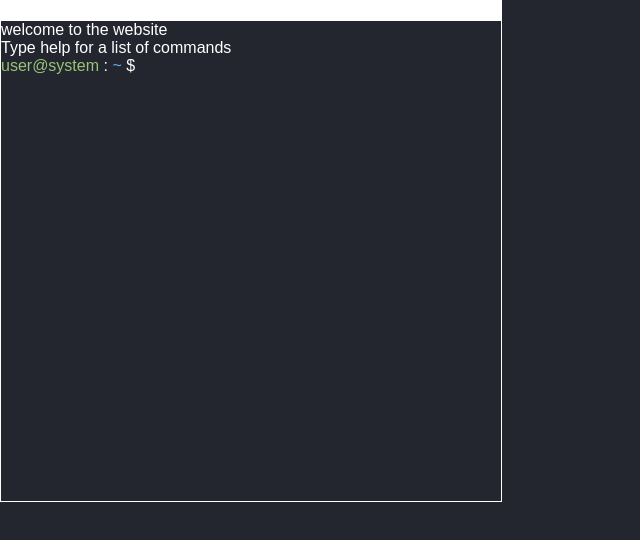
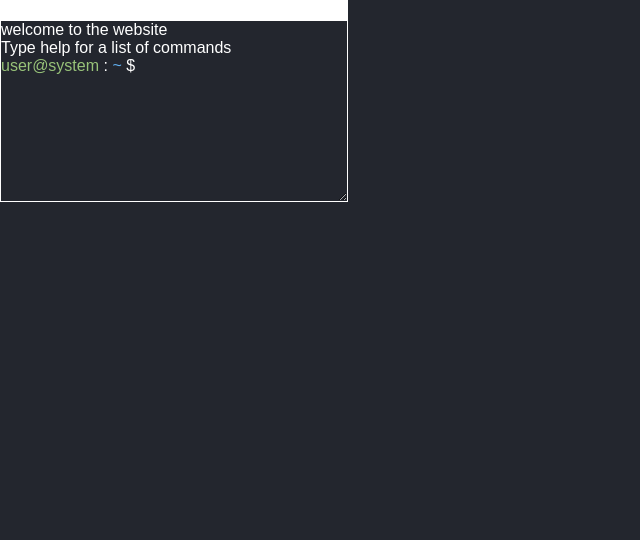
Before and after one commit to oscarchilds/desktop-portfolio, a Vue app: page / in a window 1280 px wide. Shown: the top 540 px of the page, without its empty margins (0-640 px from the left). Built offline with nearby package versions, Linux system fonts and the light colour scheme.

Commit message:
quick win using css resize

```diff
--- a/src/components/console/ConsoleComponent.vue
+++ b/src/components/console/ConsoleComponent.vue
@@ -47,9 +47,11 @@ defineExpose({ focusInput })
 <style lang="scss" scoped>
 #console {
   position: absolute;
-  width: 500px;
-  height: 500px;
+  min-width: 300px;
+  min-height: 200px;
   border: 1px solid white;
+  resize: both;
+  overflow: auto;
 
   .input-line {
     display: flex;
```
